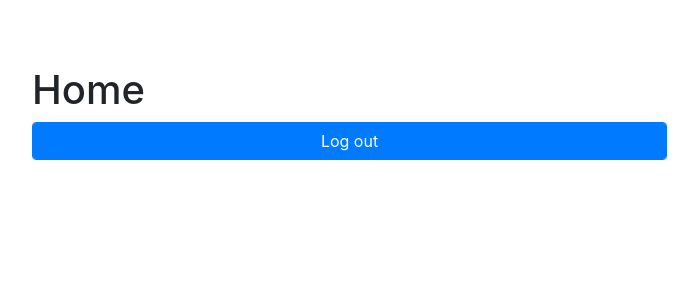
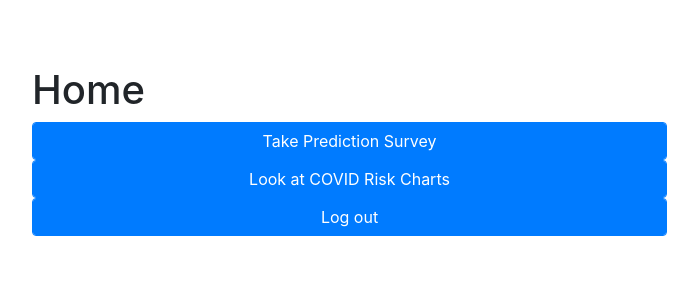
Before and after one commit to rjpadilla/Covid-Risk-Detector, a Flask app: page / in a window 1280 px wide. Shown: the part 62-362 px from the top of the page, without its empty margins (243-941 px from the left). Run offline with Flask 2, Linux system fonts and the light colour scheme; the visitor is signed in with stand-in values (Sample User, id 1); parts of the project's set-up code (start-up, migrations or seed data) failed here and were passed over; some libraries are stand-ins or nearby versions.

Commit message:
added links in home page

```diff
--- a/templates/home.html
+++ b/templates/home.html
@@ -6,6 +6,12 @@
     <div class="col-lg-7 offset-lg-2 my-5">
       <div class="my-4">
         <h1>Home</h1>
+        <form method="GET", action="/survey">
+          <input class="btn btn-primary form-control" type="submit" value="Take Prediction Survey">
+        </form>
+        <form method="GET", action="/charts">
+          <input class="btn btn-primary form-control" type="submit" value="Look at COVID Risk Charts">
+        </form>
         <form method="POST", action="/logout">
           <input class="btn btn-primary form-control" type="submit" value="Log out">
         </form>
```
